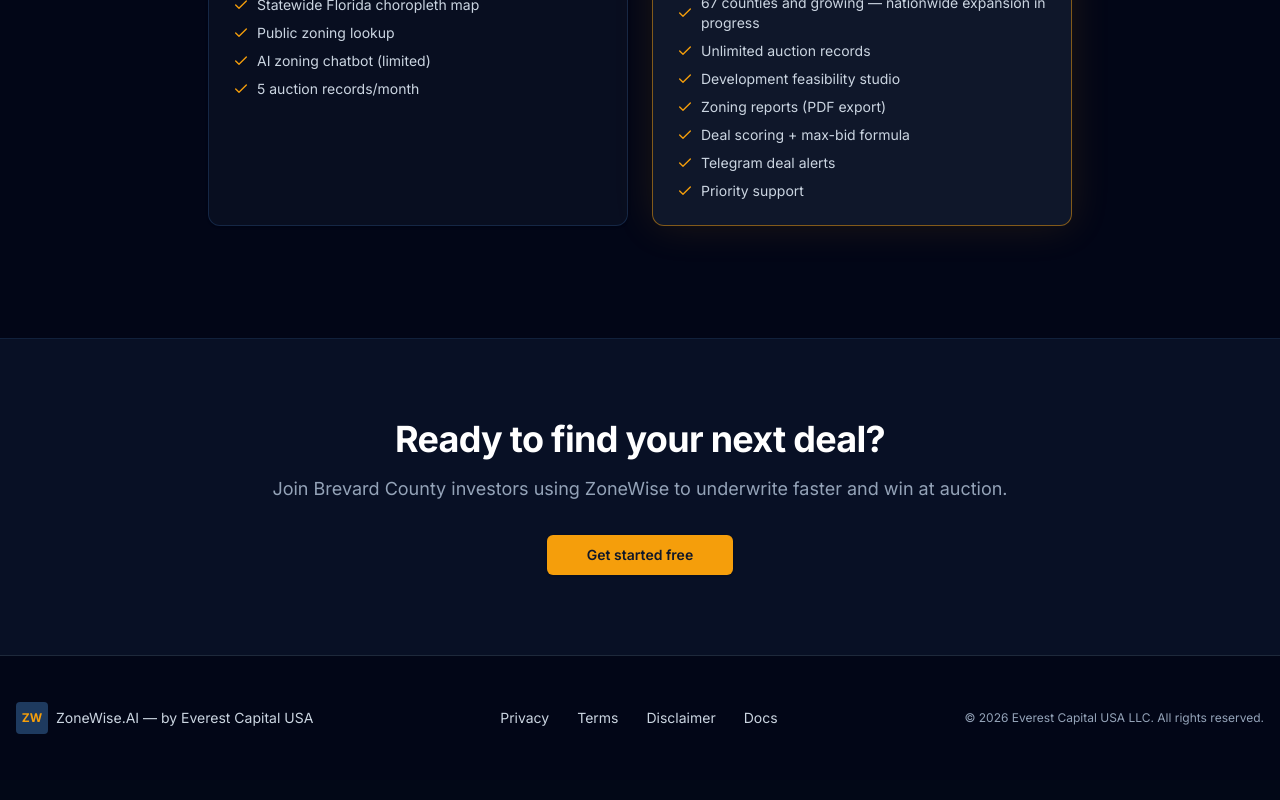
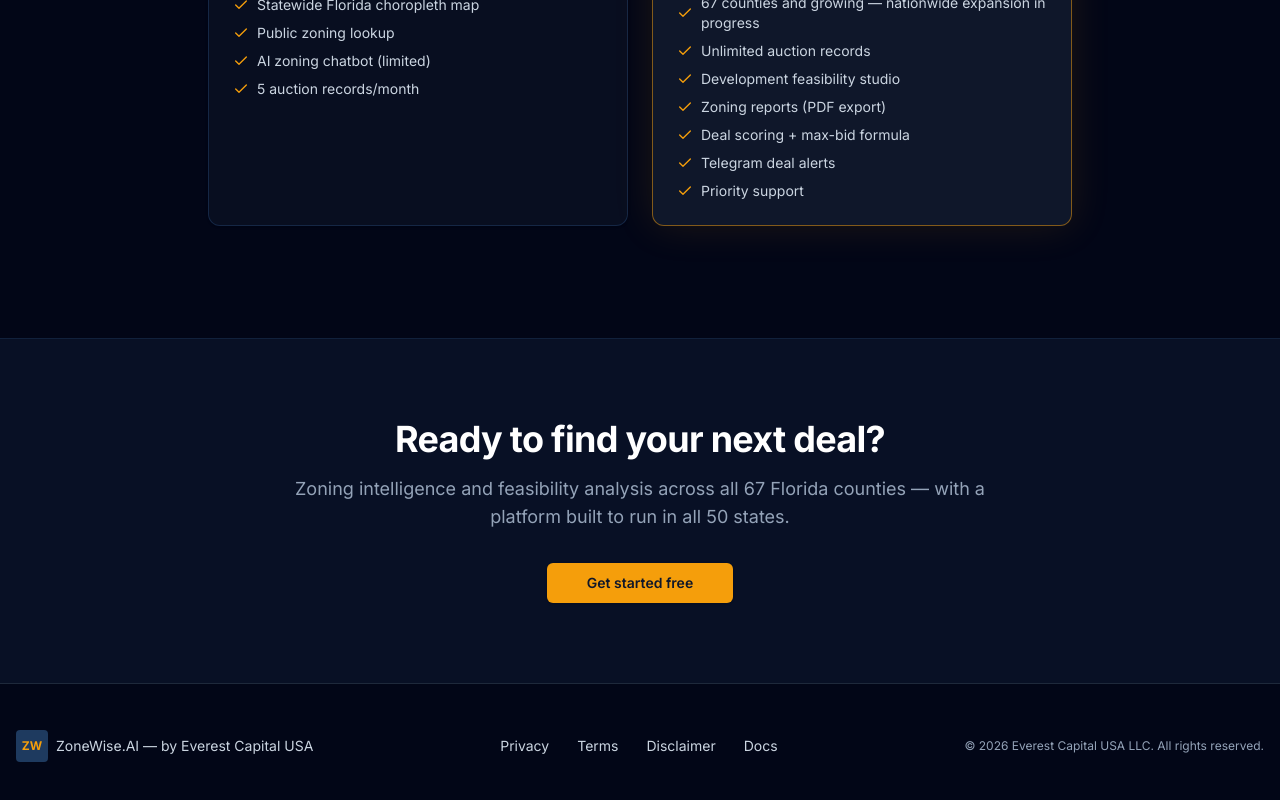
Before and after one commit to breverdbidder/zonewise-web, a Next.js app: page / in a window 1280 px wide. Shown: the part 3794-4594 px from the top of the page. Built offline with nearby package versions, Linux system fonts and the light colour scheme; no server answers; the database is empty.

Commit message:
[copy] align positioning with fundraising deck: nationwide platform, FL as complete MVP, 20yr founder track record

```diff
--- a/components/landing/CTASection.tsx
+++ b/components/landing/CTASection.tsx
@@ -9,7 +9,7 @@ export function CTASection() {
           Ready to find your next deal?
         </h2>
         <p className="text-slate-400 mb-8 text-lg">
-          Join Brevard County investors using ZoneWise to underwrite faster and win at auction.
+          Zoning intelligence and feasibility analysis across all 67 Florida counties — with a platform built to run in all 50 states.
         </p>
         <Button
           size="lg"
```
